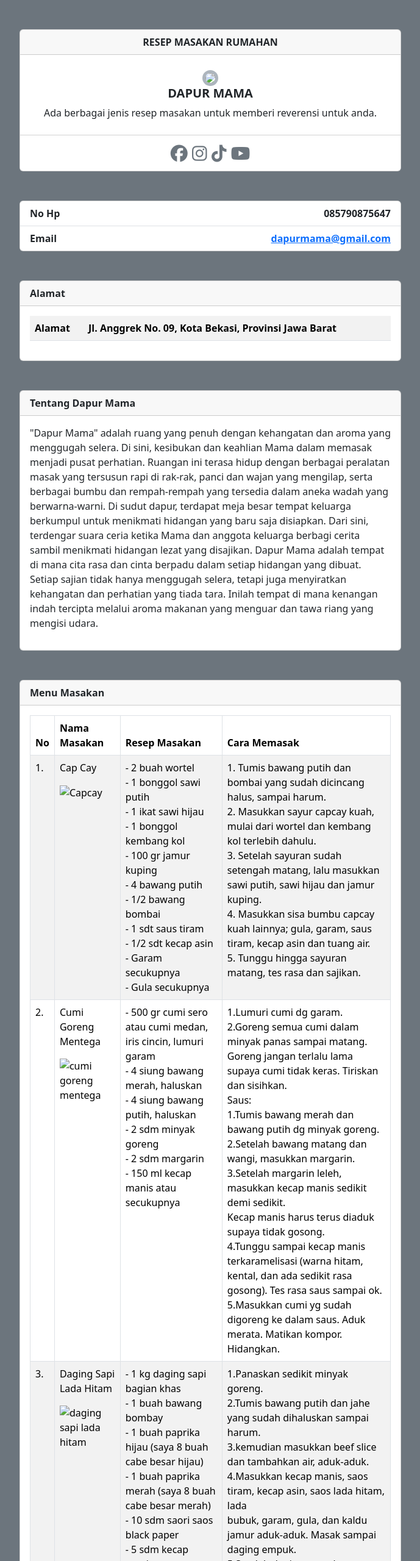
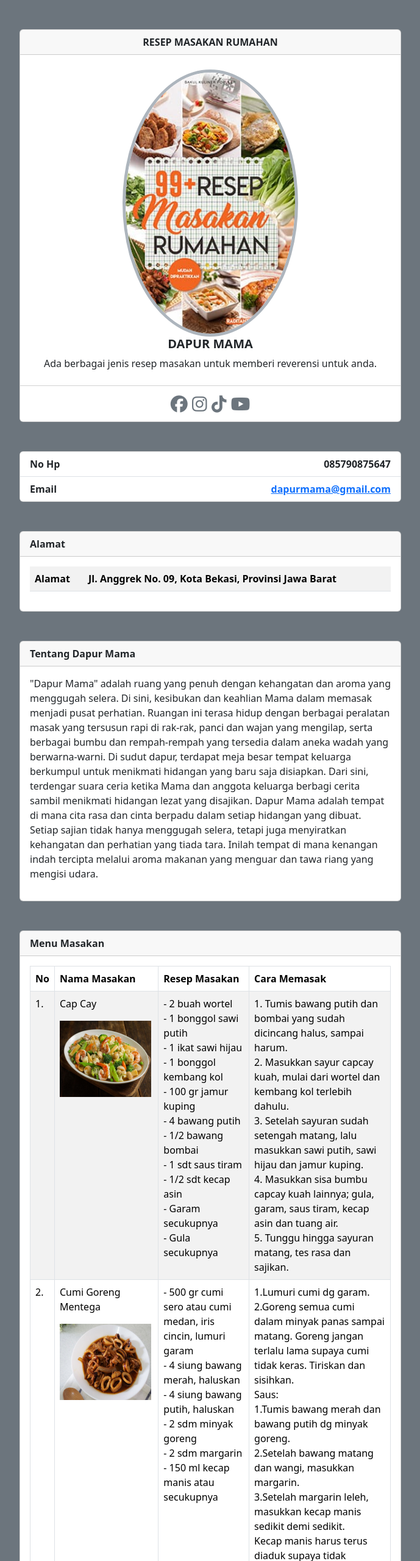
Before and after one commit to nasywaaprilia/0056, a plain HTML site: page index.html in a window 1280 px wide. Shown: the top 2560 px of the page at 61% size, without its empty margins (295-984 px from the left). Drawn offline with nearby package versions, Linux system fonts and the light colour scheme.

Commit message:
index.html

```diff
--- a/index.html
+++ b/index.html
@@ -17,7 +17,7 @@
             <div class="card-header fw-bold">RESEP MASAKAN RUMAHAN</div>
             <div class="card-body px-4 py-4">
 
-              <img src="img/resep-masakan-rumah.jpeg" height="mb-5" width="50%" class="rounded-circle w-50 border border-5 border border-dark-subtle">
+              <img src="resep-masakan-rumah.jpeg" height="mb-5" width="50%" class="rounded-circle w-50 border border-5 border border-dark-subtle">
               <h5 class="card-title fw-bold">DAPUR MAMA</h5>
               <p class="card-text">Ada berbagai jenis resep masakan untuk memberi reverensi untuk anda.</p>
             </div>
@@ -93,7 +93,7 @@
                             <tr>
                                 <td>1.<td>
                                     <p>Cap Cay</p>
-                                    <img src="img/capcay.jpg" alt="Capcay" width="150" height="125">
+                                    <img src="capcay.jpg" alt="Capcay" width="150" height="125">
                                </td>
                                <td>
                                 - 2 buah wortel <br>
@@ -124,7 +124,7 @@
                             <tr>
                                 <td>2.<td>
                                     <p>Cumi Goreng Mentega</p>
-                                    <img src="img/cumi goreng mentega.jpg" alt="cumi goreng mentega" width="150" height="125">
+                                    <img src="cumi goreng mentega.jpg" alt="cumi goreng mentega" width="150" height="125">
                                </td>
                                <td>
                                 - 500 gr cumi sero atau cumi medan, iris cincin, lumuri garam <br>
@@ -153,7 +153,7 @@
                             <tr>
                                 <td>3.<td>
                                     <p>Daging Sapi Lada Hitam</p>
-                                    <img src="img/daging sapi lada hitam.jpg" alt="daging sapi lada hitam" width="150" height="125">
+                                    <img src="daging sapi lada hitam.jpg" alt="daging sapi lada hitam" width="150" height="125">
                                </td>
                                <td>
                                 - 1 kg daging sapi bagian khas <br>
@@ -183,7 +183,7 @@
                             <tr>
                                 <td>4.<td>
                                     <p>Pakcoy Siram Jamur</p>
-                                    <img src="img/pakcoy siram jamur.jpg" alt="pakcoy siram jamur" width="150" height="125">
+                                    <img src="pakcoy siram jamur.jpg" alt="pakcoy siram jamur" width="150" height="125">
                                </td>
                                <td>
                                 Bahan-bahan: <br>
@@ -215,7 +215,7 @@
                                 <tr>
                                     <td>5.<td>
                                         <p>Udang Cabai Garam</p>
-                                        <img src="img/udang garam.jpg" alt="udang garam" width="150" height="125">
+                                        <img src="udang garam.jpg" alt="udang garam" width="150" height="125">
                                    </td>
                                    <td>
                                     - 750 gr udang segar <br>
```
